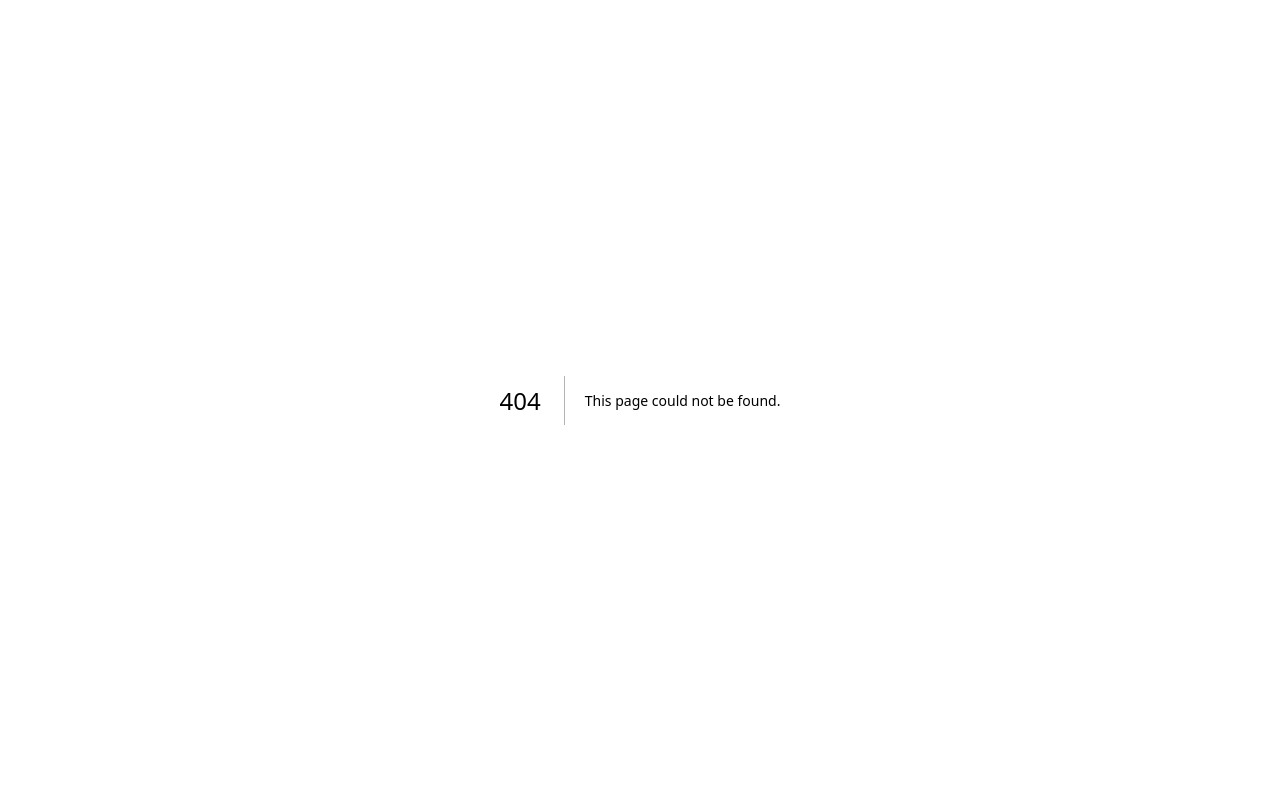
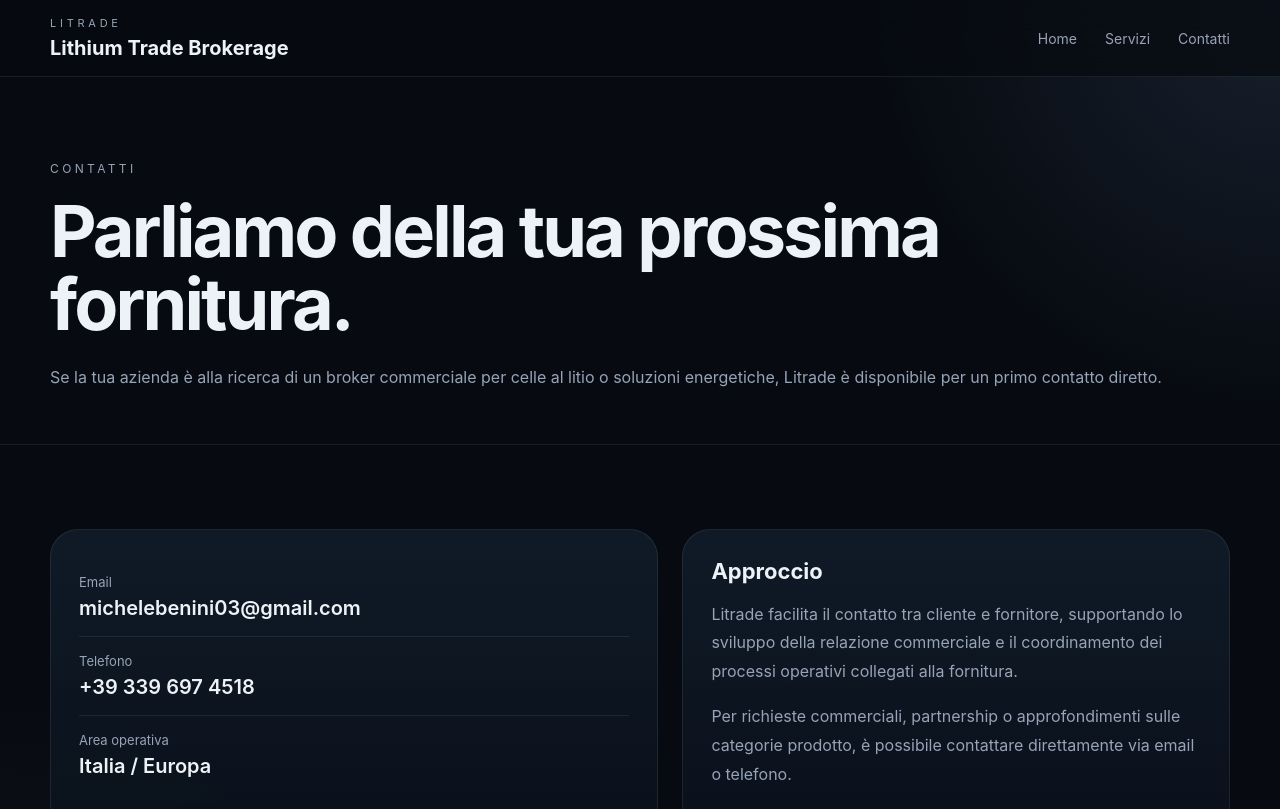
Before and after one commit to LitradeEU/Litrade-site, a Next.js app: page /contatti in a window 1280 px wide. Before the commit this address had no page. Shown: the top 809 px of the page. Built offline with nearby package versions, Linux system fonts and the light colour scheme.

Commit message:
Create contatti.js

```diff
--- /dev/null
+++ b/pages/contatti.js
@@ -0,0 +1,48 @@
+import Layout from "../components/Layout";
+
+export default function Contatti() {
+  return (
+    <Layout>
+      <section className="page-hero">
+        <div className="container">
+          <div className="eyebrow">Contatti</div>
+          <h1>Parliamo della tua prossima fornitura.</h1>
+          <p>
+            Se la tua azienda è alla ricerca di un broker commerciale per celle al litio o soluzioni energetiche,
+            Litrade è disponibile per un primo contatto diretto.
+          </p>
+        </div>
+      </section>
+
+      <section className="section">
+        <div className="container contact-wrap">
+          <div className="contact-card">
+            <div className="contact-row">
+              <div className="contact-label">Email</div>
+              <div className="contact-value">michelebenini03@gmail.com</div>
+            </div>
+            <div className="contact-row">
+              <div className="contact-label">Telefono</div>
+              <div className="contact-value">+39 339 697 4518</div>
+            </div>
+            <div className="contact-row">
+              <div className="contact-label">Area operativa</div>
+              <div className="contact-value">Italia / Europa</div>
+            </div>
+          </div>
+
+          <div className="card">
+            <h3>Approccio</h3>
+            <p>
+              Litrade facilita il contatto tra cliente e fornitore, supportando lo sviluppo della relazione commerciale
+              e il coordinamento dei processi operativi collegati alla fornitura.
+            </p>
+            <p className="grid-note">
+              Per richieste commerciali, partnership o approfondimenti sulle categorie prodotto, è possibile contattare direttamente via email o telefono.
+            </p>
+          </div>
+        </div>
+      </section>
+    </Layout>
+  );
+}
```
